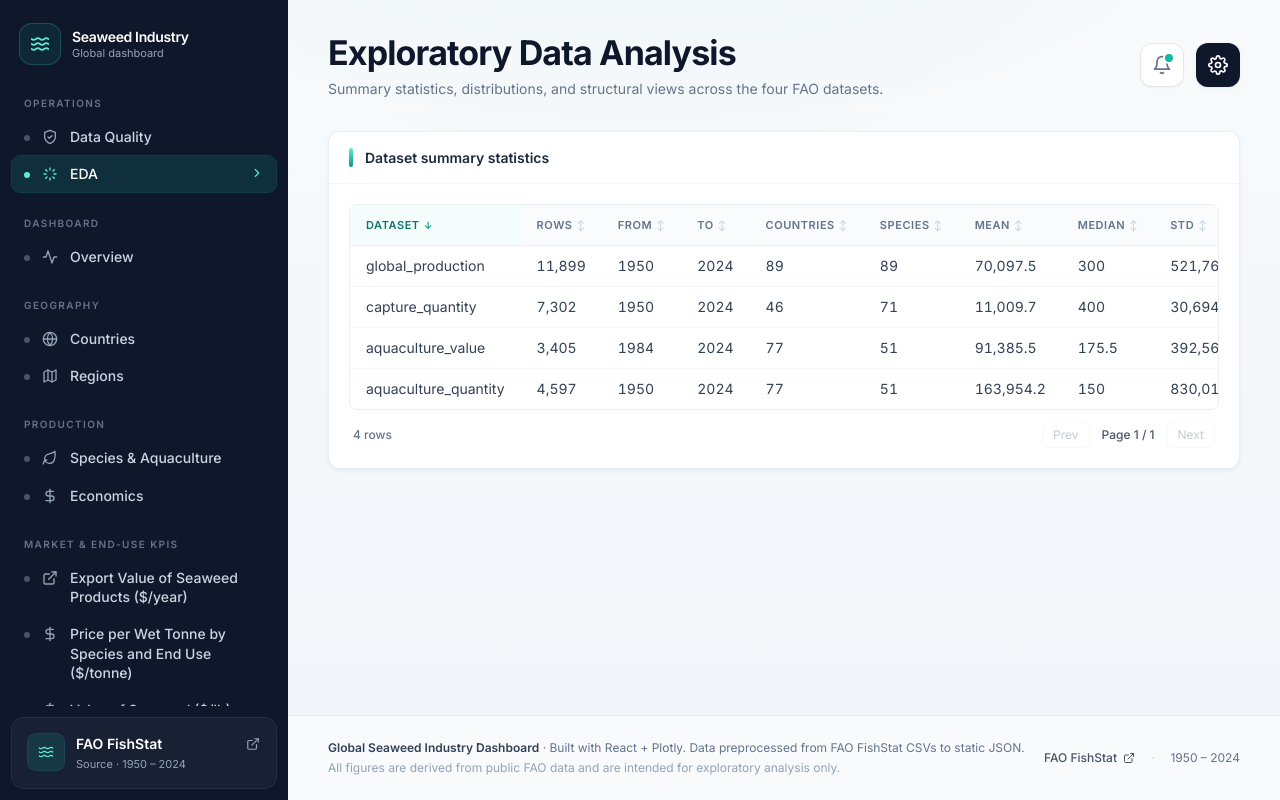
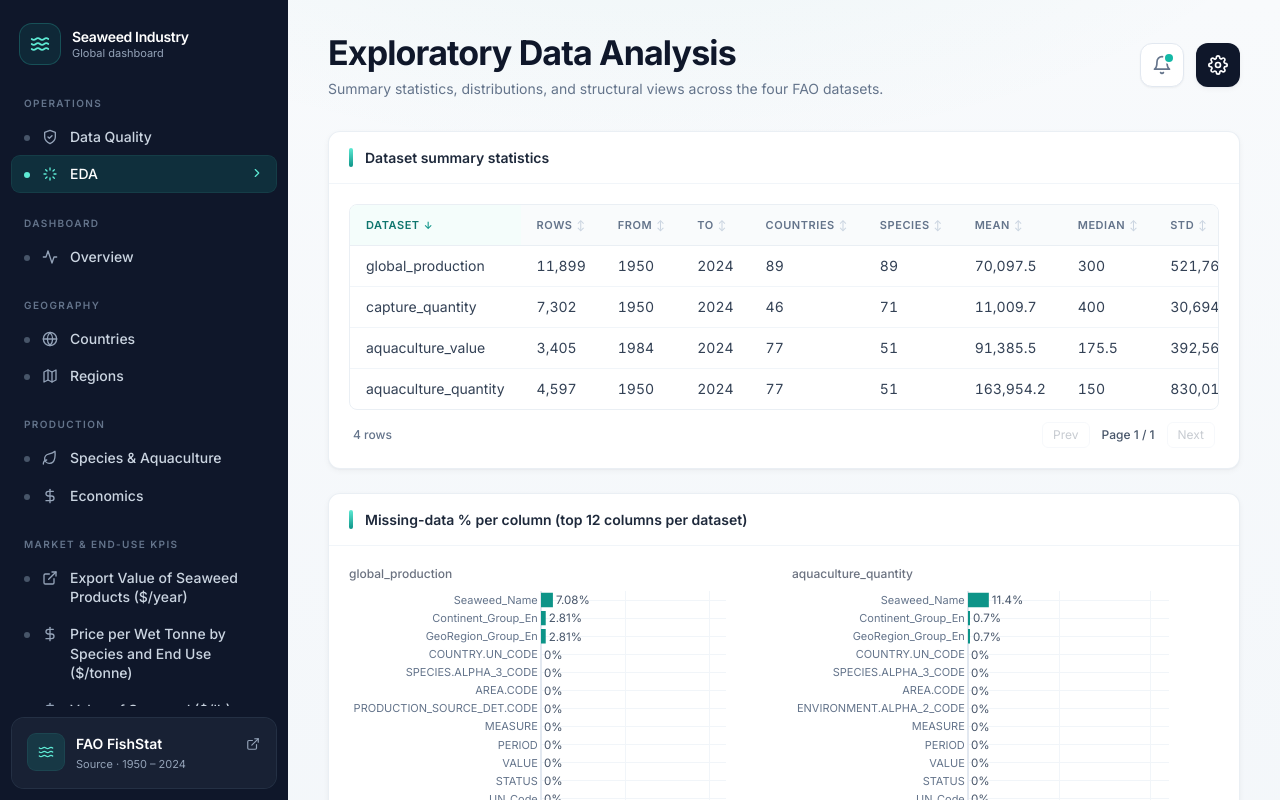
Before and after one commit to pateldhruvkumar/seaweed-industry, a React (Vite) app: page / in a window 1280 px wide. Both pictures are taken after a click on the button "EDA". Shown: the top 800 px of the page. Built offline with nearby package versions, Linux system fonts and the light colour scheme.

Commit message:
feat(eda): section 2 — missing-data matrix per dataset

```diff
--- a/src/tabs/EdaTab.jsx
+++ b/src/tabs/EdaTab.jsx
@@ -1,8 +1,8 @@
 import { useData } from '../hooks/useData'
 import ChartCard from '../components/ChartCard'
 import DataTable from '../components/DataTable'
+import Plot from '../lib/Plot'
 
-// eslint-disable-next-line no-unused-vars -- used by Tasks 9-14
 const DATASETS = ['global_production', 'aquaculture_quantity', 'aquaculture_value', 'capture_quantity']
 
 const SUMMARY_COLS = [
@@ -21,16 +21,56 @@ const SUMMARY_COLS = [
   { key: 'max',         label: 'Max',         format: v => v?.toLocaleString(undefined, { maximumFractionDigits: 1 }) },
 ]
 
+function MissingDataBar({ title, columns }) {
+  const top = (columns ?? []).slice(0, 12)  // most-null columns first
+  if (!top.length) return null
+  return (
+    <div className="flex-1 min-w-48">
+      <p className="text-xs font-medium text-gray-500 mb-1 truncate">{title}</p>
+      <Plot
+        data={[{
+          x: top.map(c => c.null_pct),
+          y: top.map(c => c.column),
+          type: 'bar',
+          orientation: 'h',
+          marker: { color: '#0d9488' },
+          text: top.map(c => `${c.null_pct}%`),
+          textposition: 'outside',
+        }]}
+        layout={{
+          template: 'plotly_white',
+          autosize: true,
+          margin: { t: 5, r: 50, b: 30, l: 160 },
+          xaxis: { title: '% null', range: [0, 110] },
+          yaxis: { autorange: 'reversed' },
+        }}
+        useResizeHandler
+        style={{ width: '100%', height: '260px' }}
+        config={{ displaylogo: false, displayModeBar: false }}
+      />
+    </div>
+  )
+}
+
 export default function EdaTab() {
-  const { data: summary, loading: lSum } = useData('eda_summary_stats.json')
+  const { data: summary, loading: lSum }  = useData('eda_summary_stats.json')
+  const { data: missing, loading: lMiss } = useData('eda_missing_data.json')
 
-  if (lSum) return <div className="p-12 text-center text-gray-400">Loading…</div>
+  if (lSum || lMiss) return <div className="p-12 text-center text-gray-400">Loading…</div>
 
   return (
     <div className="space-y-6">
       <ChartCard title="Dataset summary statistics">
         <DataTable columns={SUMMARY_COLS} data={summary ?? []} />
       </ChartCard>
+
+      <ChartCard title="Missing-data % per column (top 12 columns per dataset)">
+        <div className="grid grid-cols-1 md:grid-cols-2 gap-4">
+          {DATASETS.map(ds => (
+            <MissingDataBar key={ds} title={ds} columns={missing?.[ds]} />
+          ))}
+        </div>
+      </ChartCard>
     </div>
   )
 }
```
